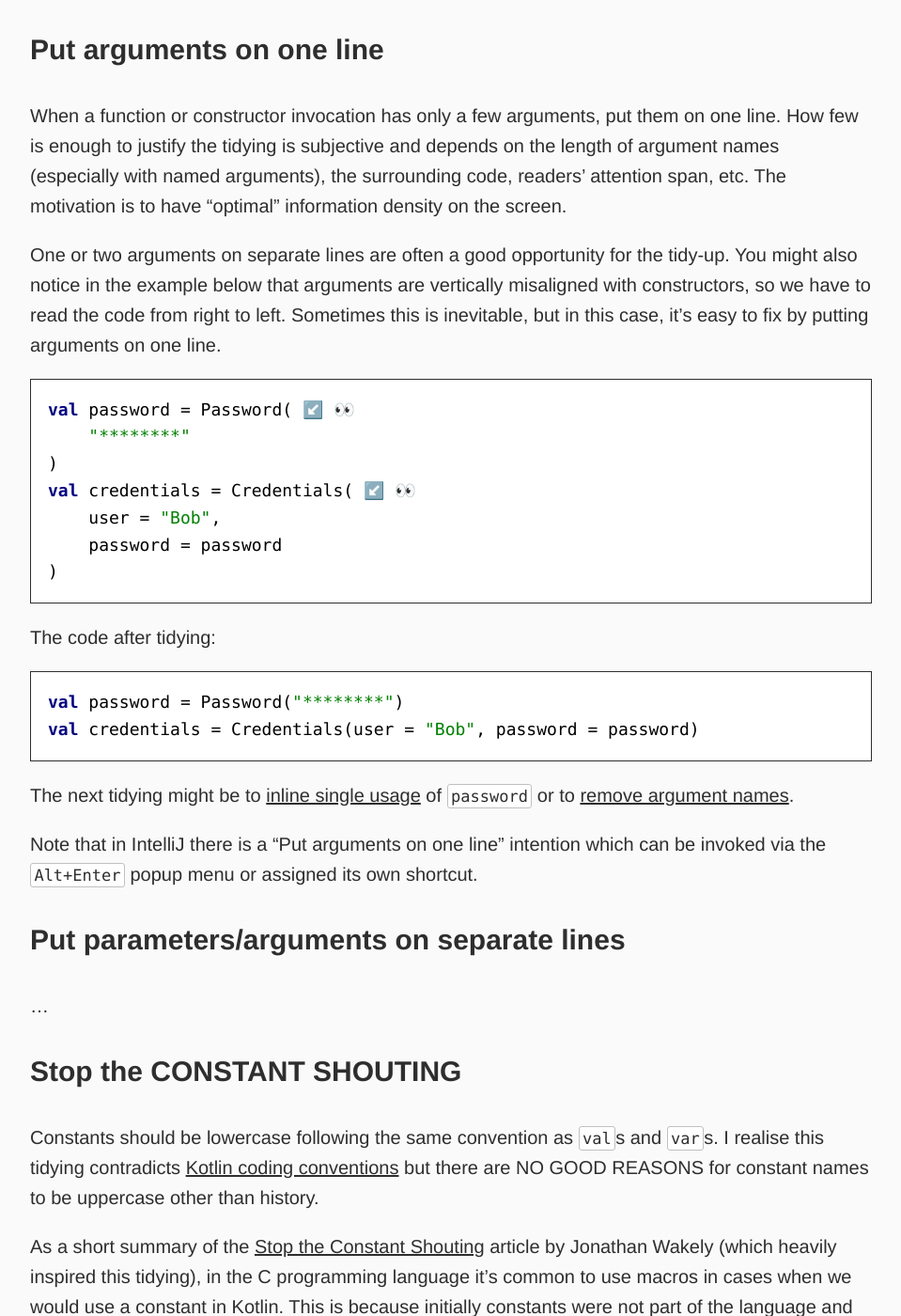
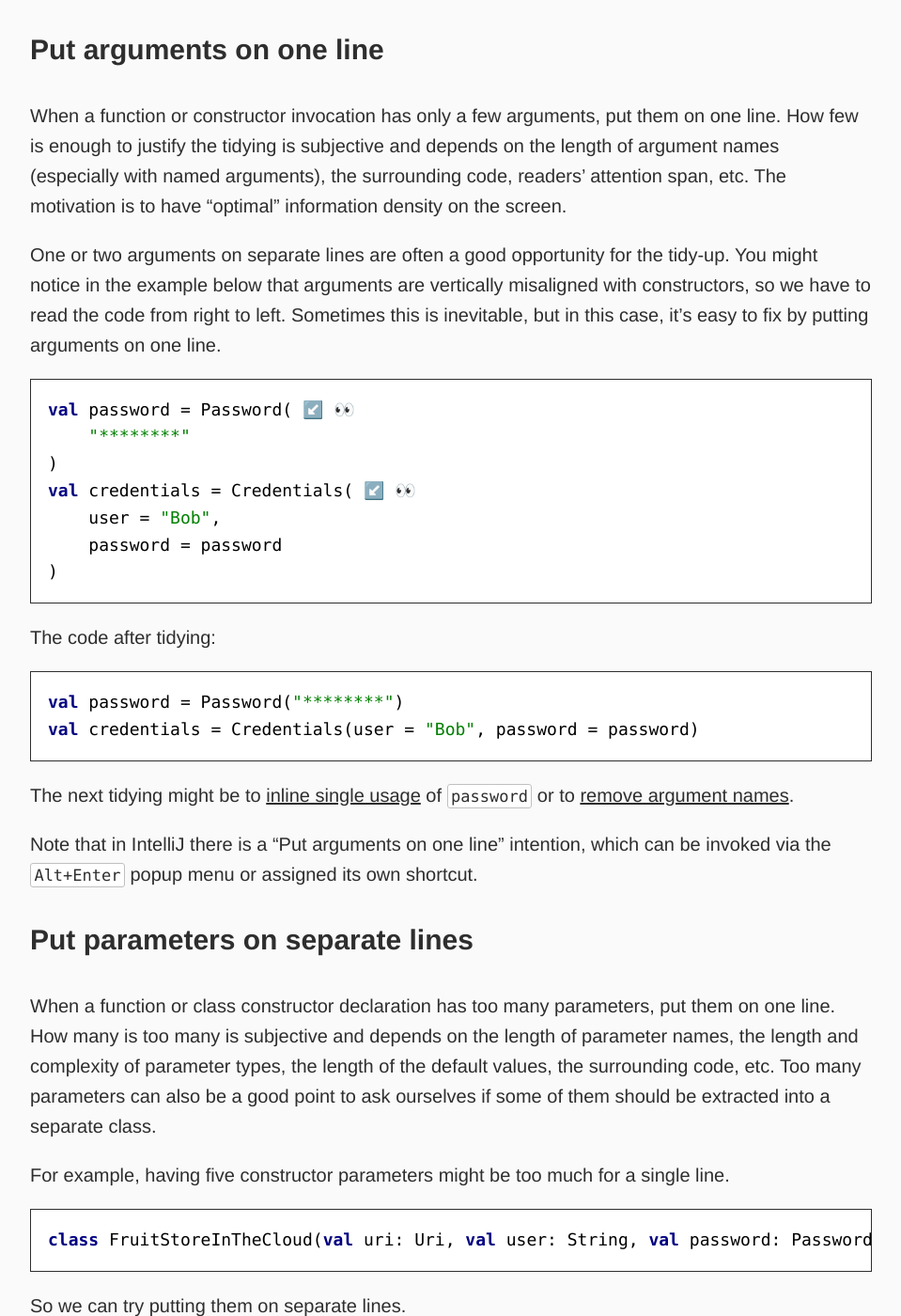
Before and after one commit to dkandalov/dkandalov.github.io, a Jekyll site: the page built from _posts/2023-12-26-tidy-kotlin.md, in a window 1280 px wide and 1400 px high, scrolled down 11489 px. Shown: the whole window at 94% size, without its empty margins (160-1119 px from the left). Built offline with Jekyll 4.4.1, drawn with Linux system fonts in a browser that asks for light colours; our own code applies the rules of GitHub Pages for plain Markdown files; some of the changed text lies outside the part shown.

Commit message:
updated tidy-kotlin

```diff
--- a/_posts/2023-12-26-tidy-kotlin.md
+++ b/_posts/2023-12-26-tidy-kotlin.md
@@ -17,12 +17,12 @@ Many of these tidyings are about code style and formatting, which are sometimes
 4. [Inline variables with single usage](#inline-variables-with-single-usage)
 5. [Remove argument names when all types are distinct](#remove-argument-names-when-all-types-are-distinct)
 6. [Put parameters on one line](#put-parameters-on-one-line)
-6. [Put arguments on one line](#put-arguments-on-one-line)
-7. [Put parameters/arguments on separate lines](#put-parametersarguments-on-separate-lines)
-8. [Stop the CONSTANT SHOUTING](#stop-the-constant-shouting)
-9. [Consider using tiny types](#consider-using-tiny-types)
-10. [Pass arguments in the order of declaration](#pass-arguments-in-the-order-of-declaration)
-11. ...
+7. [Put parameters on separate lines](#put-parameters-on-separate-lines)
+8. [Put arguments on one line](#put-arguments-on-one-line)
+9. [Stop the CONSTANT SHOUTING](#stop-the-constant-shouting)
+10. [Consider using tiny types](#consider-using-tiny-types)
+11. [Pass arguments in the order of declaration](#pass-arguments-in-the-order-of-declaration)
+12. ...
 
 
 ### High-level declarations first
@@ -232,7 +232,7 @@ val store = FruitStoreInTheCloud(uri, credentials, config)
 ...
 </kotlin>
 
-Note that in IntelliJ there is a "Remove all argument names" intention which can be invoked via the `Alt+Enter` popup menu or assigned its own shortcut.
+Note that in IntelliJ there is a "Remove all argument names" intention, which can be invoked via the `Alt+Enter` popup menu or assigned its own shortcut.
 
 
 ### Put parameters on one line
@@ -280,12 +281,47 @@ val credentials = Credentials(user = "Bob", password = password)
 </kotlin>
 The next tidying might be to [inline single usage](#inline-variables-with-single-usage) of `password` or to [remove argument names](#remove-argument-names-when-all-types-are-distinct).
 
-Note that in IntelliJ there is a "Put arguments on one line" intention which can be invoked via the `Alt+Enter` popup menu or assigned its own shortcut.
+Note that in IntelliJ there is a "Put arguments on one line" intention, which can be invoked via the `Alt+Enter` popup menu or assigned its own shortcut.
 
 
-### Put parameters/arguments on separate lines
-...
+### Put parameters on separate lines
+When a function or class constructor declaration has too many parameters, put them on one line. How many is too many is subjective and depends on the length of parameter names, the length and complexity of parameter types, the length of the default values, the surrounding code, etc. Too many parameters can also be a good point to ask ourselves if some of them should be extracted into a separate class.
 
+For example, having five constructor parameters might be too much for a single line.
+<kotlin>
+class FruitStoreInTheCloud(val uri: Uri, val user: String, val password: Password, val connectionTimeout: Duration, val retryAttempts: Int = 5)
+</kotlin>
+
+So we can try putting them on separate lines.
+<kotlin>
+class FruitStoreInTheCloud(
+    val uri: Uri,
+    val user: String,
+    val password: Password,
+    val connectionTimeout: Duration,
+    val retryAttempts: Int = 5
+)
+</kotlin>
+
+It might be tempting to group some of the related parameters and put them on one line. The problem with this layout is that it is more irregular than one parameter per line.
+<kotlin>
+class FruitStoreInTheCloud(
+    val uri: Uri,
+    val user: String, val password: Password,
+    val connectionTimeout: Duration, val retryAttempts: Int = 5
+)
+</kotlin>
+
+What we really mean by grouping parameters is that there is cohesion and each group might be better expressed as a separate class. With only three parameters in the constructor, we might consider [putting them on one line](#put-parameters-on-one-line) (never mind the irony).
+<kotlin>
+class FruitStoreInTheCloud(
+    val uri: Uri,
+    val credentials: Credentials,
+    val config: Config
+)
+</kotlin>
+
+Note that in IntelliJ there is a “Put parameters on separate lines” intention, which can be invoked via the `Alt+Enter` popup menu or assigned its own shortcut.
 
 ### Stop the CONSTANT SHOUTING
 
```
Also changed, not shown: other parts of _posts/2023-12-26-tidy-kotlin.md (+3 -2 lines).
